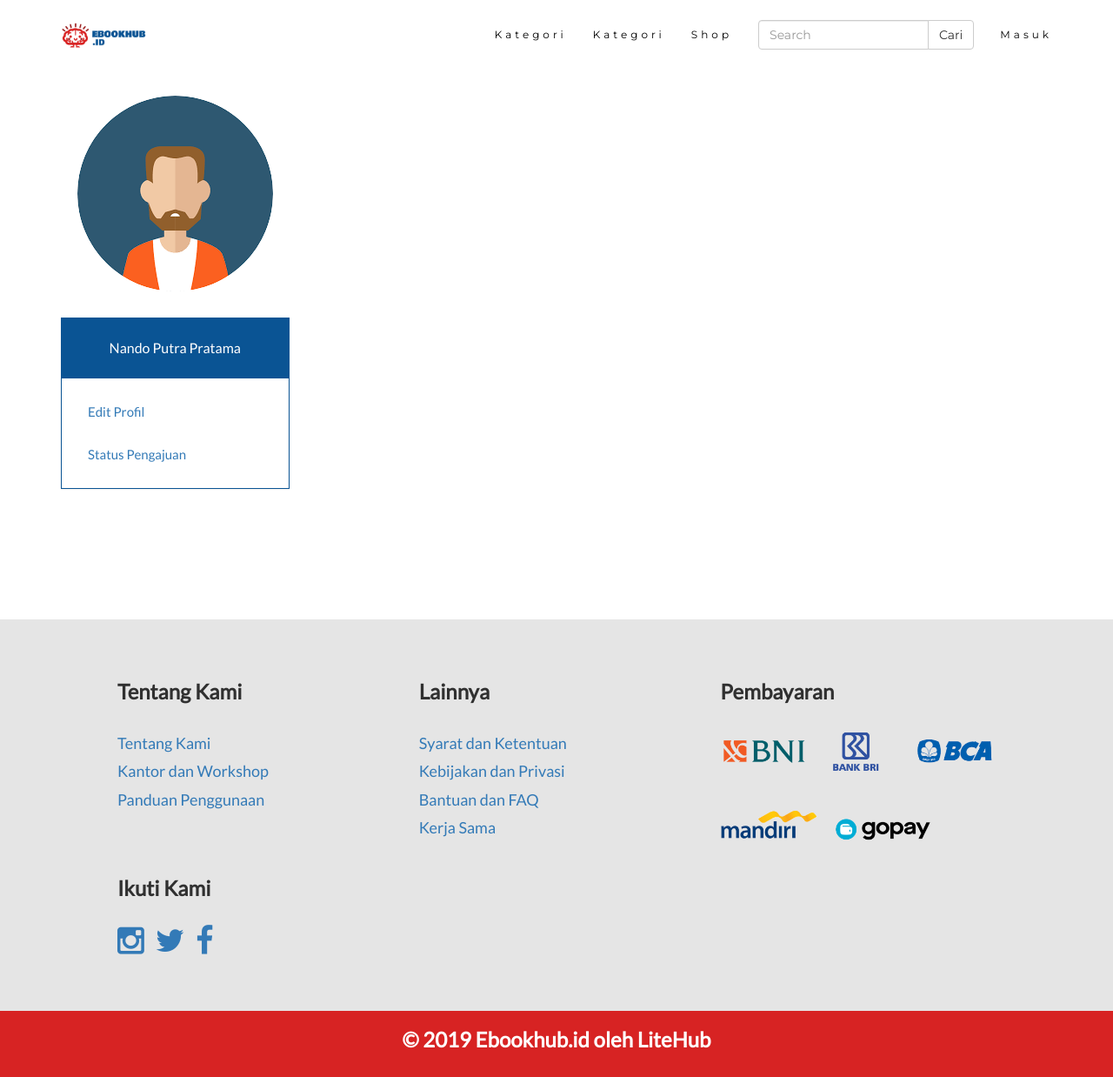
After one commit to nandoputrap/ebookhub-interface, a PHP site: page /profil.php in a window 1280 px wide. The commit adds this page. Shown: the whole page at 87% size. Run offline with PHP 8.4, Linux system fonts and the light colour scheme; some libraries are stand-ins or nearby versions.

Commit message:
profil add

```diff
--- a/css/style.css
+++ b/css/style.css
@@ -205,6 +205,10 @@ footer .glyphicon {
   height: 100%;
   /* padding: 15px; /* firefox bug fix */ */
   width: auto;
+}
+
+.dropdown-menu{
+  padding: 20px;
 }
 /* End navigation */
 
--- /dev/null
+++ b/profil.php
@@ -0,0 +1,49 @@
+<?php
+  require_once("templates/header.php");
+?>
+
+<div class="shop section-margin">
+  <div class="container">
+    <div class="row">
+      <div class="col-md-3">
+        <div class="item">
+          <div class="card  text-center card-product-details">
+            <img class='card-img-top img-circle img-fluid' src='images/avatar.png' alt='card-img'>
+            <!-- <h2>Nando Putra Pratama</h2> -->
+          </div>
+        </div>
+
+        <div class="panel panel-default sidebar-menu">
+          <div class="panel-harga">
+            <div class="panel-heading text-center">
+              <h3 class="panel-title">Nando Putra Pratama</h3>
+            </div>
+
+            <div class="panel-body">
+              <ul class="nav nav-pills nav-stacked category-menu">
+                <li>
+                  <a href="#">Edit Profil</a>
+                </li>
+                <li>
+                  <a href="#">Status Pengajuan</a>
+                </li>
+              </ul>
+            </div>
+          </div>
+        </div>
+      </div>
+
+      <div class="col-md-9 description-box">
+
+
+      </div>
+    </div>
+
+
+    </div>
+
+</div>
+
+<?php
+  require_once("templates/footer.php");
+?>
--- a/templates/header.php
+++ b/templates/header.php
@@ -57,6 +57,16 @@
         <div class="collapse navbar-collapse" id="myNavbar">
           <ul class="nav navbar-nav navbar-right">
             <li><a href="#about">Kategori</a></li>
+            <li class="nav-item dropdown">
+              <a class="nav-link dropdown-toggle" href="#" id="navbarDropdown" role="button" data-toggle="dropdown" aria-haspopup="true" aria-expanded="false">
+                Kategori
+              </a>
+              <div class="dropdown-menu" aria-labelledby="navbarDropdown">
+                <a class="dropdown-item" href="#">Kategori 1</a>
+                <a class="dropdown-item" href="#">Kategori 2</a>
+                <a class="dropdown-item" href="#">Kategori 3</a>
+              </div>
+            </li>
             <li><a href="shop.php">Shop</a></li>
 
             <li>
```
Also changed, not shown: upload.php (+14 -2 lines), images/avatar.png (added), status-pengajuan-detail.php (renamed from status-pengajuan.php).
